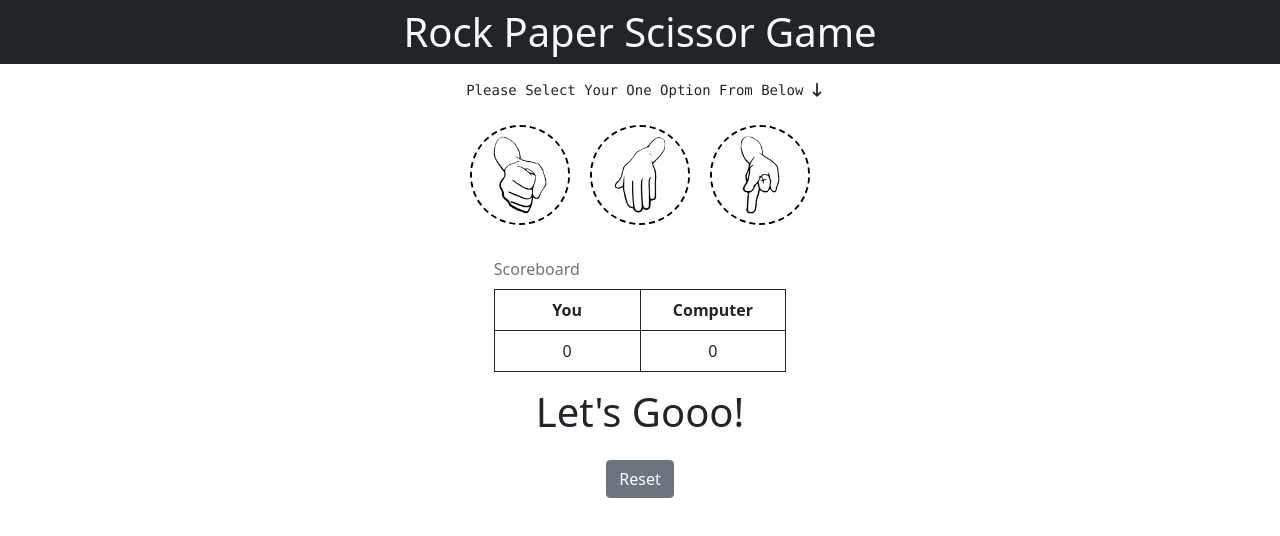
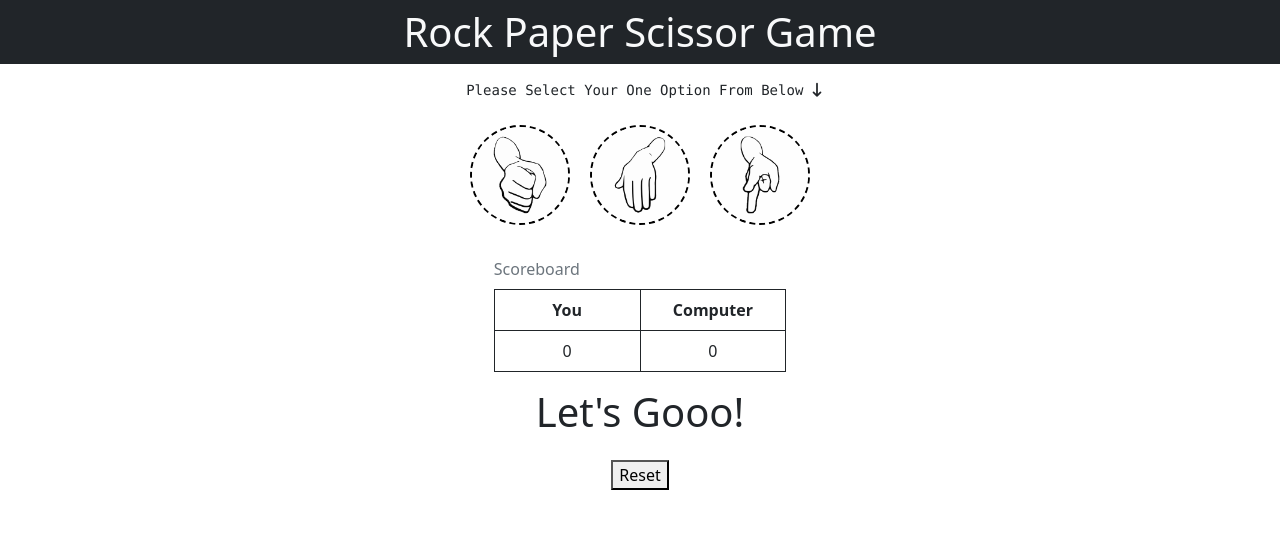
Before and after one commit to rohanpotharkar/rock-paper-scissor, a plain HTML site: page index.html in a window 1280 px wide. Drawn offline with Linux system fonts and the light colour scheme.

Commit message:
Update index.html
button style changes

```diff
--- a/index.html
+++ b/index.html
@@ -52,7 +52,7 @@
 </div>
 
 <div class="container-fluid text-center">
-  <button class="btn btn-secondary" id="reset">Reset</button>
+  <button id="reset"> Reset </button>
 </div>
 
 
```
